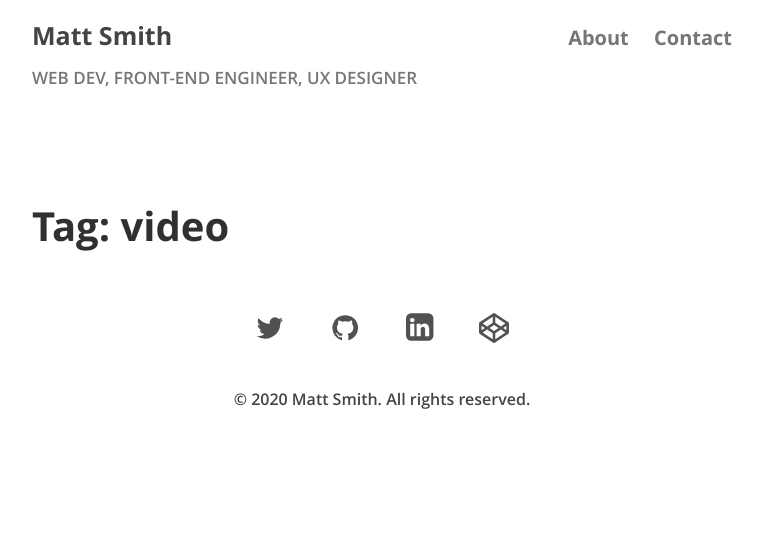
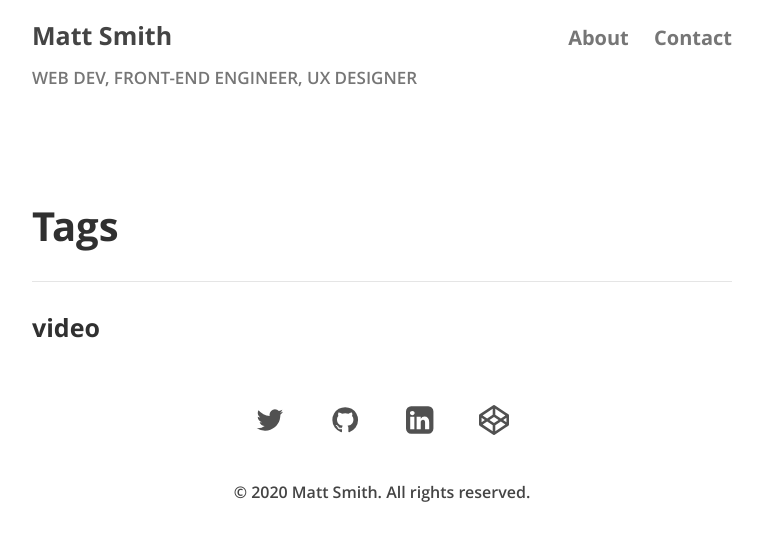
Before and after one commit to AllThingsSmitty/allthingssmitty.github.io, a Jekyll site: the page built from tags/video/index.html, in a window 1280 px wide. Shown: the top 541 px of the page, without its empty margins (258-1021 px from the left). Built offline with Jekyll 4.4.1, drawn with Linux system fonts in a browser that asks for light colours; comment, search, counter and statistics services are not loaded.

Commit message:
Minor edit

```diff
--- a/_layouts/tags.html
+++ b/_layouts/tags.html
@@ -3,9 +3,10 @@ layout: default
 title: Tags
 ---
 
-<h2 class="page-title">Tag: {{ page.tag }}</h2>
+<h2 class="page-title">Tags</h2>
 
 <section class="tags">
+  <h3>{{ page.tag }}</h3>
   {% for post in site.tags[page.tag] %}
   <div class="row">
     <span>
```
